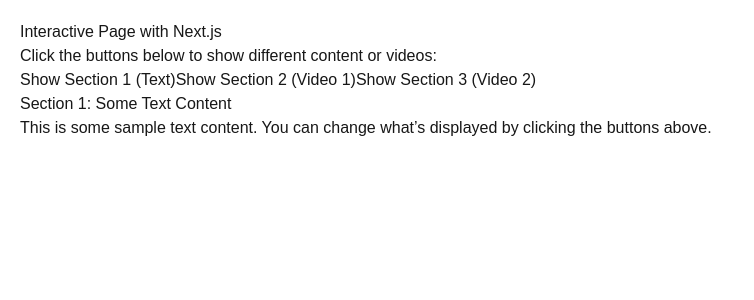
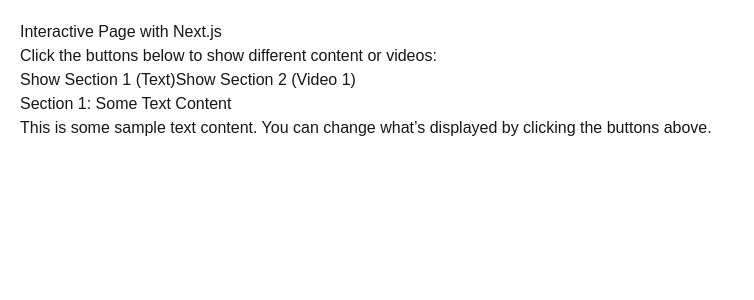
Before and after one commit to Theory-Communication-Design/aapex-2024, a Next.js app: page / in a window 1280 px wide. Shown: the top 300 px of the page, without its empty margins (0-754 px from the left). Built offline with nearby package versions, Linux system fonts and the light colour scheme.

Commit message:
Testing out idea

```diff
--- a/pages/index.js
+++ b/pages/index.js
@@ -14,7 +14,6 @@ export default function Home() {
 
       <button onClick={() => showSection('section1')}>Show Section 1 (Text)</button>
       <button onClick={() => showSection('section2')}>Show Section 2 (Video 1)</button>
-      <button onClick={() => showSection('section3')}>Show Section 3 (Video 2)</button>
 
       {activeSection === 'section1' && (
         <div>
@@ -32,16 +31,6 @@ export default function Home() {
           </video>
         </div>
       )}
-
-      {activeSection === 'section3' && (
-        <div>
-          <h2>Section 3: Video Player 2</h2>
-          <video controls width="600">
-            <source src="/videos/video2.mp4" type="video/mp4" />
-            Your browser does not support the video tag.
-          </video>
-        </div>
-      )}
     </div>
   );
 }
```
Also changed, not shown: 2 other files (tests, documents, lock files or other folders).
